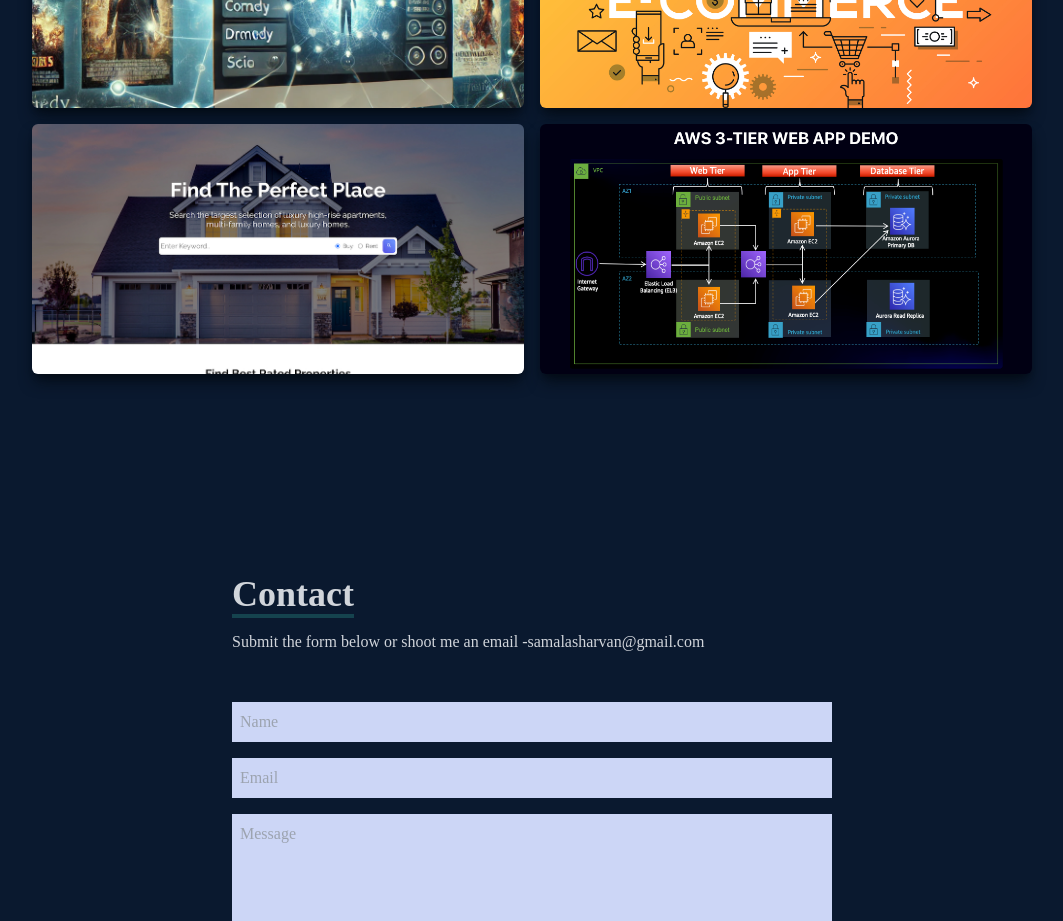
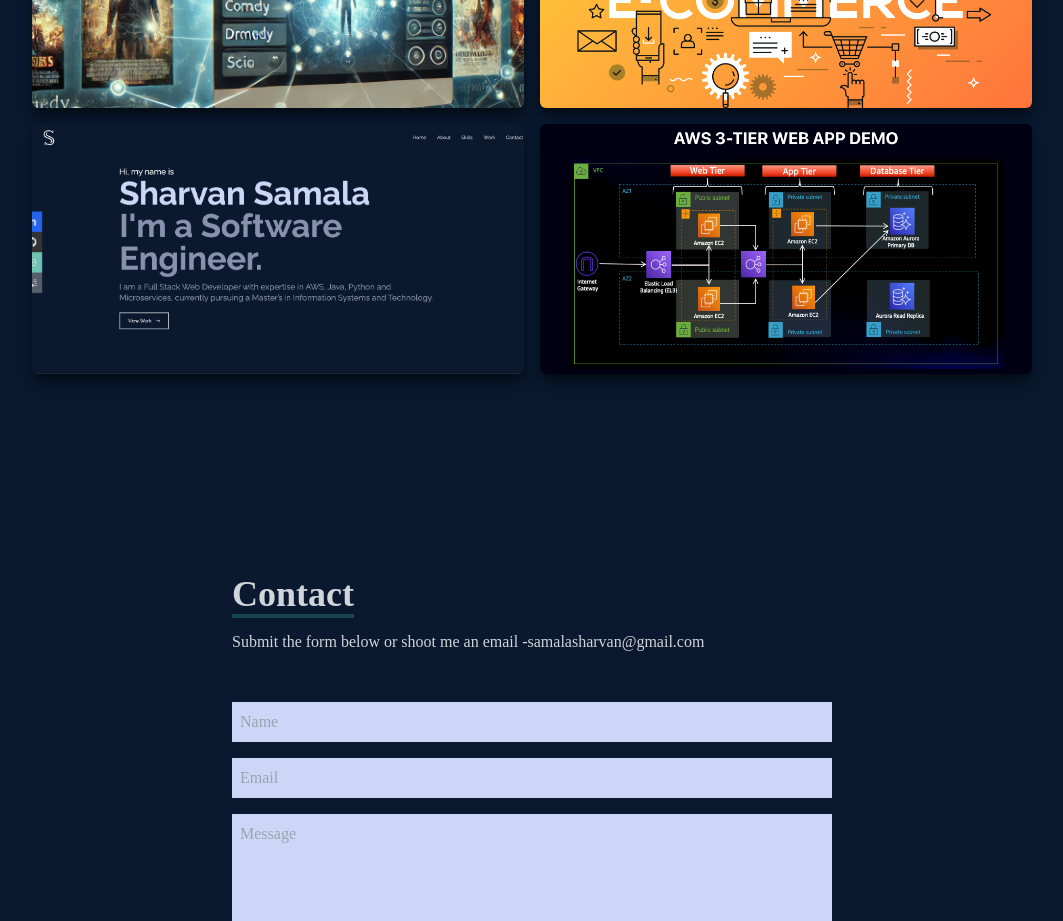
Before and after one commit to Sharvansamala/portfolio, a React (Create React App) app: page / in a window 1280 px wide. Shown: the part 2720-3641 px from the top of the page, without its empty margins (108-1171 px from the left). Built offline with nearby package versions, Linux system fonts and the light colour scheme.

Commit message:
Added portfolio image

```diff
--- a/src/components/Work.jsx
+++ b/src/components/Work.jsx
@@ -4,6 +4,7 @@
 import realEstate from "../assets/realestate.jpg"
 import tier from "../assets/3-tier.png"
 import ecommerece from "../assets/ecommerce.png"
+import portfolio from "../assets/portfolio.png"
 
 const Work = () => {
   return (
@@ -50,7 +51,7 @@
             </div>
           </div>
 
-          <div style={{ backgroundImage: `url(${realEstate})` }}
+          <div style={{ backgroundImage: `url(${portfolio})` }}
             className='shadow-lg shadow-[#040c16] group container rounded-md flex justify-center items-center mx-auto content-div'>
             {/* hover effects */}
             <div className='opacity-0 group-hover:opacity-100'>
@@ -61,7 +62,7 @@
                 <a href="/">
                   <button className='text-center rounded-lg px-4 py-3 m-2 bg-white text-gray-700 font-bold text-lg'>DEMO</button>
                 </a>
-                <a href="/">
+                <a href="https://github.com/Sharvansamala/portfolio" target='_blank'>
                   <button className='text-center rounded-lg px-4 py-3 m-2 bg-white text-gray-700 font-bold text-lg'>CODE</button>
                 </a>
               </div>
```
Also changed, not shown: src/assets/portfolio.png (added).
